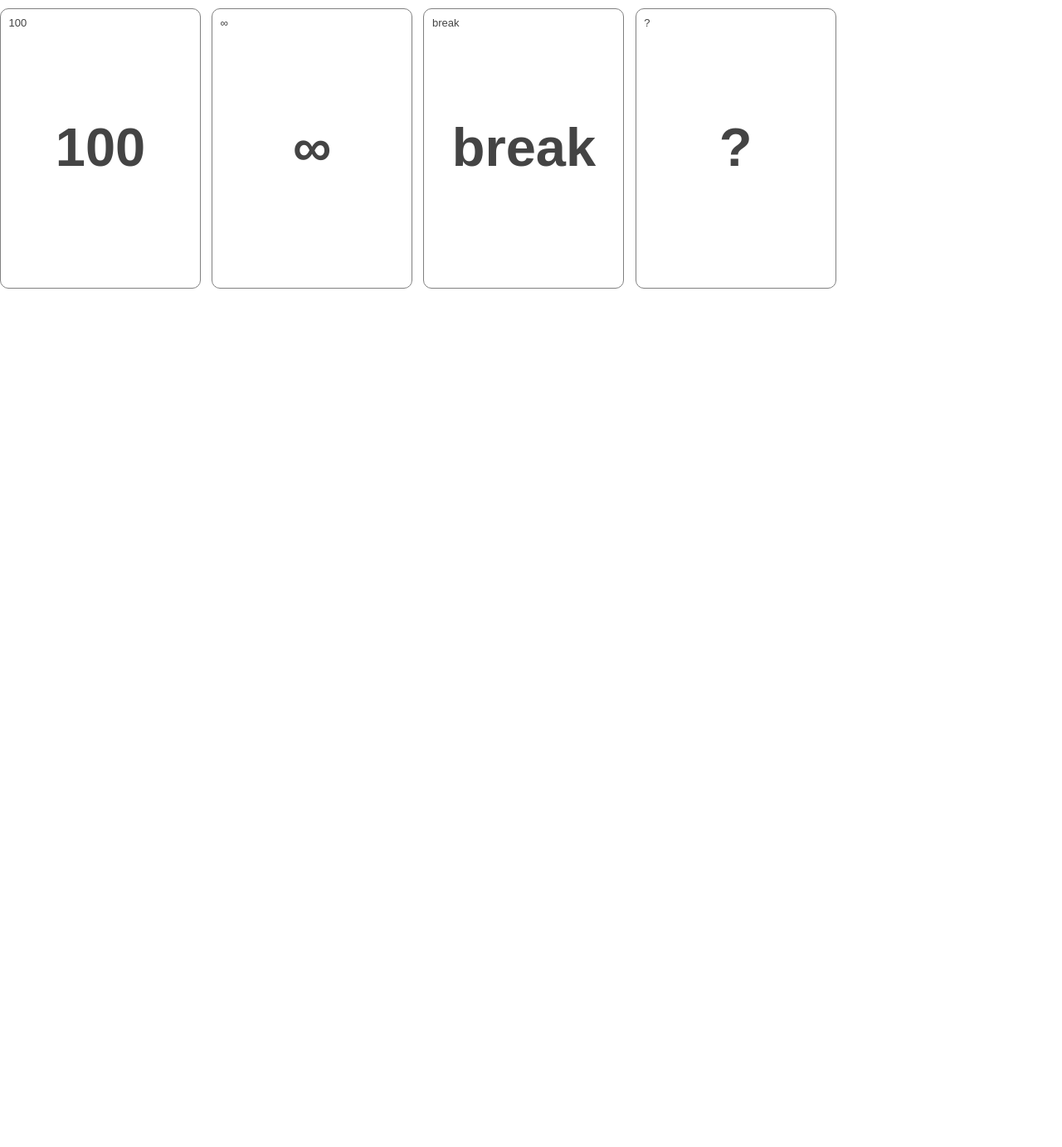
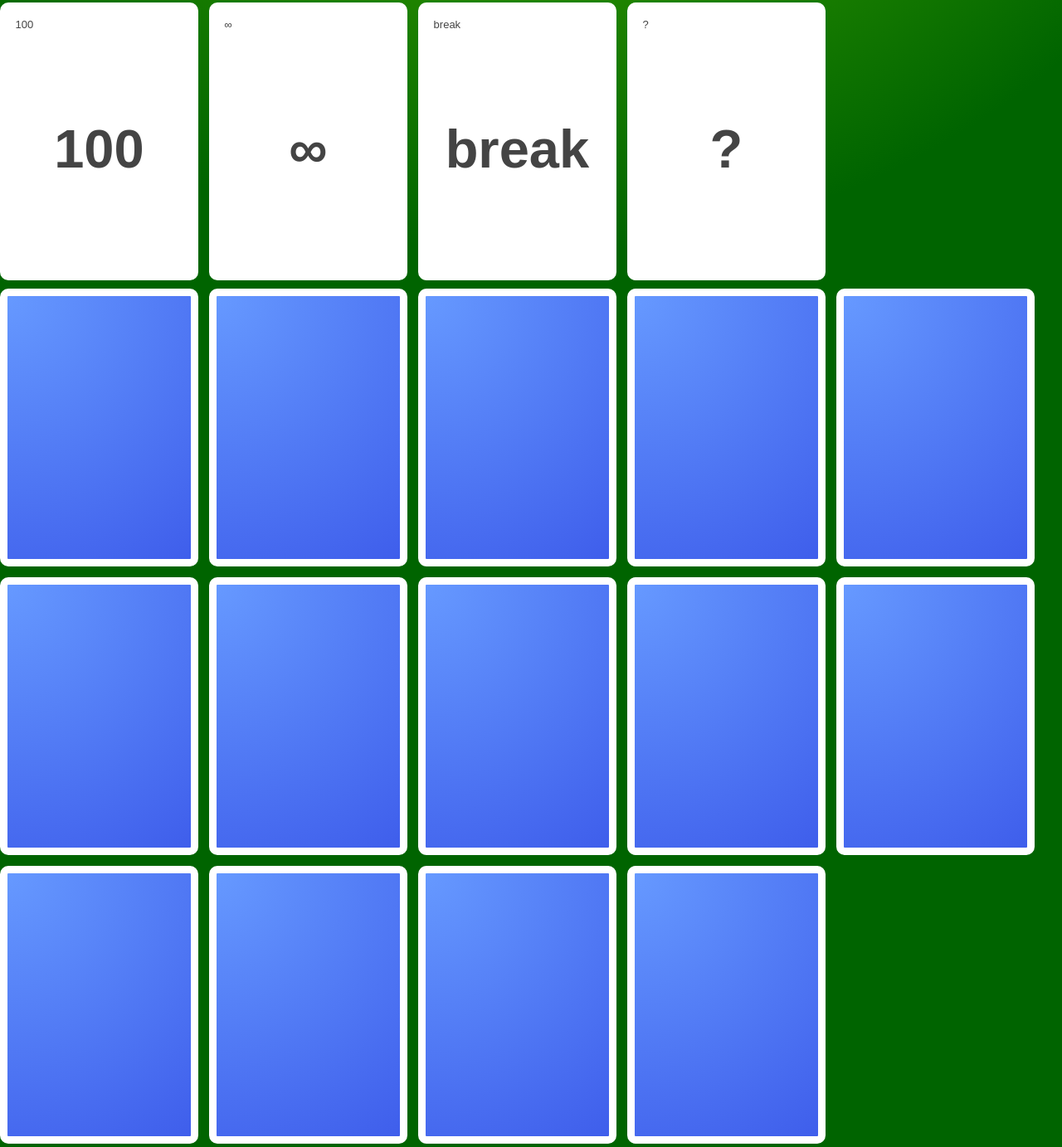
Before and after one commit to nterray/Planning-Cards, a plain HTML site: page index.html in a window 1280 px wide. Shown: the part 695-2078 px from the top of the page at 83% size. Before the commit the page ends 1043 px from the top, so only its background shows below. Drawn offline with nearby package versions, Linux system fonts and the light colour scheme.

Commit message:
Add the back of the cards with some gradients to start (tested only in chrome for now)

```diff
--- a/css/style.css
+++ b/css/style.css
@@ -223,19 +223,26 @@ button {  width: auto; overflow: visible; }
  /* Primary Styles
     Author: Nicolas Terray
  */
-
-#main ul {
+body {
+  background-color: darkgreen;
+  background: -moz-radial-gradient(center top, circle closest-corner, #66CC00 0%, darkgreen 100%);
+  background: -webkit-gradient(radial, center top, 0, center top, 1000, from(#66CC00), to(darkgreen));
+}
+#main ul,
+#back ul {
   list-style-type: none;
   margin: 0;
 }
 
-#main li {
-  border:1px solid gray;
+#main li,
+#back li {
+  background: white;
+  border:0.1in solid white;
   -webkit-border-radius: 10px;
   -moz-border-radius: 10px;
   border-radius: 10px;
-  width:  2.3in;
-  height: 3.3in;
+  width:  2.1in;
+  height: 3.1in;
   padding: 0.1in;
   position: relative;
   text-align: center;
@@ -257,7 +264,11 @@ button {  width: auto; overflow: visible; }
   line-height: 3.3in;
 }
 
-
+#back li {
+  background-color: #00c;
+  background: -moz-radial-gradient(-50px -50px, circle closest-corner, #69F 0%, #00c 100%);
+  background: -webkit-gradient(radial, left top, 0, left top, 1000, from(#69F), to(#00c));
+}
 
 
 
--- a/index.html
+++ b/index.html
@@ -103,6 +103,38 @@
         </li>
       </ul>
     </div>
+    <div id="back">
+      <ul>
+        <li>
+        </li>
+        <li>
+        </li>
+        <li>
+        </li>
+        <li>
+        </li>
+        <li>
+        </li>
+        <li>
+        </li>
+        <li>
+        </li>
+        <li>
+        </li>
+        <li>
+        </li>
+        <li>
+        </li>
+        <li>
+        </li>
+        <li>
+        </li>
+        <li>
+        </li>
+        <li>
+        </li>
+      </ul>
+    </div>
 
     <footer>
 
```
